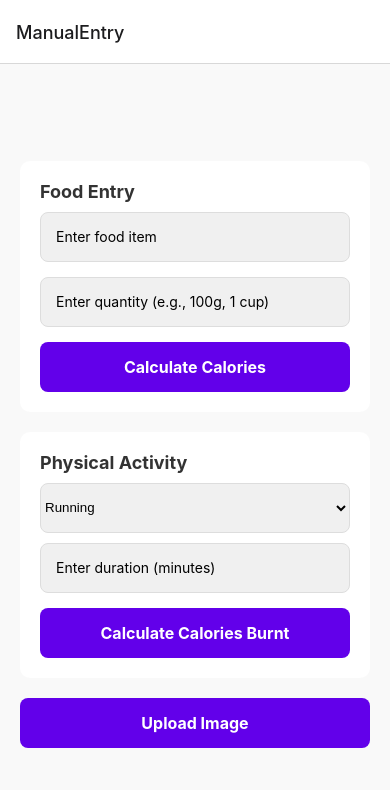
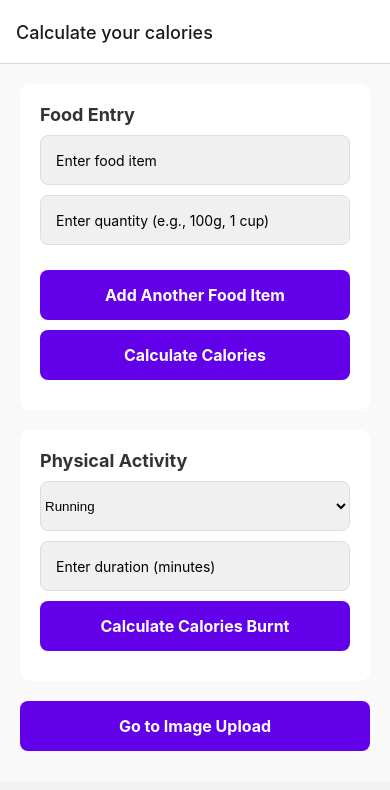
Before and after one commit to iakhil/Calorify, a React Native app: screen / in a window 390 px wide. Shown: the top 790 px of the page. Built offline with nearby package versions, Linux system fonts and the light colour scheme.

Commit message:
Add option to add multiple food items.

```diff
--- a/App.js
+++ b/App.js
@@ -11,7 +11,7 @@ export default function App() {
   return (
     <NavigationContainer>
       <Stack.Navigator initialRouteName="ManualEntry">
-        <Stack.Screen name="ManualEntry" component={ManualEntry} />
+        <Stack.Screen name="Calculate your calories" component={ManualEntry} />
         <Stack.Screen name="ImageUpload" component={ImageUpload} />
       </Stack.Navigator>
     </NavigationContainer>
--- a/components/ManualEntry.js
+++ b/components/ManualEntry.js
@@ -1,13 +1,12 @@
 import React, { useState } from 'react';
-import { View, TextInput, TouchableOpacity, Text, ActivityIndicator, StyleSheet } from 'react-native';
+import { View, TextInput, TouchableOpacity, Text, ActivityIndicator, StyleSheet, ScrollView } from 'react-native';
 import { Picker } from '@react-native-picker/picker';
 import axios from 'axios';
 import { OPENAI_API_KEY } from '@env';
-import { useNavigation } from '@react-navigation/native';
+import { useNavigation } from '@react-navigation/native'; // For navigation to ImageUpload
 
 export default function ManualEntry() {
-  const [foodItem, setFoodItem] = useState('');
-  const [quantity, setQuantity] = useState('');
+  const [foodItems, setFoodItems] = useState([{ food: '', quantity: '' }]);
   const [calories, setCalories] = useState(null);
   const [loading, setLoading] = useState(false);
 
@@ -15,6 +14,9 @@ export default function ManualEntry() {
   const [selectedActivity, setSelectedActivity] = useState('running');
   const [duration, setDuration] = useState('');
   const [caloriesBurned, setCaloriesBurned] = useState(null);
+
+  // Navigation setup
+  const navigation = useNavigation();
 
   // Hardcoded average calories burned per minute for 5 activities
   const activityCalories = {
@@ -29,13 +31,15 @@ export default function ManualEntry() {
     try {
       setLoading(true);
 
+      // Loop through each food item and quantity to get calories
+      for (const { food, quantity } of foodItems) {
         const response = await axios.post(
           'https://api.openai.com/v1/chat/completions',
           {
             model: 'gpt-4',
             messages: [
-            { role: "system", content: "You are a helpful assistant for food calorie counting. You only provide the number of calories. Nothing else. STRICTLY, just provide the expected number of calories. Do not append any text whatsoever." },
-            { role: "user", content: `How many calories are in ${quantity} of ${foodItem}?` }
+              { role: "system", content: "You are a helpful assistant for food calorie counting. You only provide the number of calories. Nothing else. STRICTLY, just provide the expected number of calories. Do not append any text whatsoever. Also, sum up the calories if there are multiple items." },
+              { role: "user", content: `How many calories are in ${quantity} of ${food}?` }
             ],
             max_tokens: 50,
           },
@@ -48,7 +52,8 @@ export default function ManualEntry() {
         );
 
         const resultText = response.data.choices[0].message.content.trim();
-      setCalories(resultText);
+        setCalories((prev) => prev ? `${prev}, ${food}: ${resultText}` : `${food}: ${resultText}`);
+      }
     } catch (error) {
       console.error('Error fetching calories:', error);
       alert('Error calculating calories');
@@ -63,29 +68,46 @@ export default function ManualEntry() {
     setCaloriesBurned(totalCaloriesBurned.toFixed(2));
   };
 
-  const navigation = useNavigation();
+  // Add more food items
+  const addFoodItem = () => {
+    setFoodItems([...foodItems, { food: '', quantity: '' }]);
+  };
 
-  <TouchableOpacity style={styles.button} onPress={() => navigation.navigate('ImageUpload')}>
-  <Text style={styles.buttonText}>Go to Image Upload</Text>
-</TouchableOpacity>
+  // Update food item details
+  const updateFoodItem = (index, field, value) => {
+    const newFoodItems = [...foodItems];
+    newFoodItems[index][field] = value;
+    setFoodItems(newFoodItems);
+  };
 
   return (
+    <ScrollView contentContainerStyle={styles.scrollViewContainer} keyboardShouldPersistTaps="handled">
       <View style={styles.container}>
         {/* Food entry section */}
         <View style={styles.card}>
           <Text style={styles.sectionTitle}>Food Entry</Text>
+
+          {foodItems.map((item, index) => (
+            <View key={index} style={styles.foodItemContainer}>
               <TextInput
                 placeholder="Enter food item"
-          value={foodItem}
-          onChangeText={setFoodItem}
+                value={item.food}
+                onChangeText={(value) => updateFoodItem(index, 'food', value)}
                 style={styles.input}
               />
               <TextInput
                 placeholder="Enter quantity (e.g., 100g, 1 cup)"
-          value={quantity}
-          onChangeText={setQuantity}
+                value={item.quantity}
+                onChangeText={(value) => updateFoodItem(index, 'quantity', value)}
                 style={styles.input}
               />
+            </View>
+          ))}
+
+          <TouchableOpacity style={styles.button} onPress={addFoodItem}>
+            <Text style={styles.buttonText}>Add Another Food Item</Text>
+          </TouchableOpacity>
+
           <TouchableOpacity style={styles.button} onPress={calculateCalories}>
             <Text style={styles.buttonText}>Calculate Calories</Text>
           </TouchableOpacity>
@@ -127,15 +149,20 @@ export default function ManualEntry() {
             <Text style={styles.resultText}>Calories Burned: {caloriesBurned}</Text>
           )}
         </View>
+
+        {/* Button to navigate to ImageUpload */}
         <TouchableOpacity style={styles.button} onPress={() => navigation.navigate('ImageUpload')}>
-         <Text style={styles.buttonText}>Upload Image</Text>
+          <Text style={styles.buttonText}>Go to Image Upload</Text>
         </TouchableOpacity>
       </View>
+    </ScrollView>
   );
-
 }
 
 const styles = StyleSheet.create({
+  scrollViewContainer: {
+    paddingBottom: 20,
+  },
   container: {
     flex: 1,
     padding: 20,
@@ -155,13 +182,16 @@ const styles = StyleSheet.create({
     marginBottom: 10,
     color: '#333',
   },
+  foodItemContainer: {
+    marginBottom: 15,
+  },
   input: {
     height: 50,
     borderColor: '#ddd',
     borderWidth: 1,
     borderRadius: 8,
     paddingHorizontal: 15,
-    marginBottom: 15,
+    marginBottom: 10,
     backgroundColor: '#f0f0f0',
   },
   button: {
@@ -169,6 +199,7 @@ const styles = StyleSheet.create({
     paddingVertical: 15,
     borderRadius: 8,
     alignItems: 'center',
+    marginBottom: 10,
   },
   buttonText: {
     color: '#fff',
```
Lines whose indentation alone changed are shown as unchanged.
